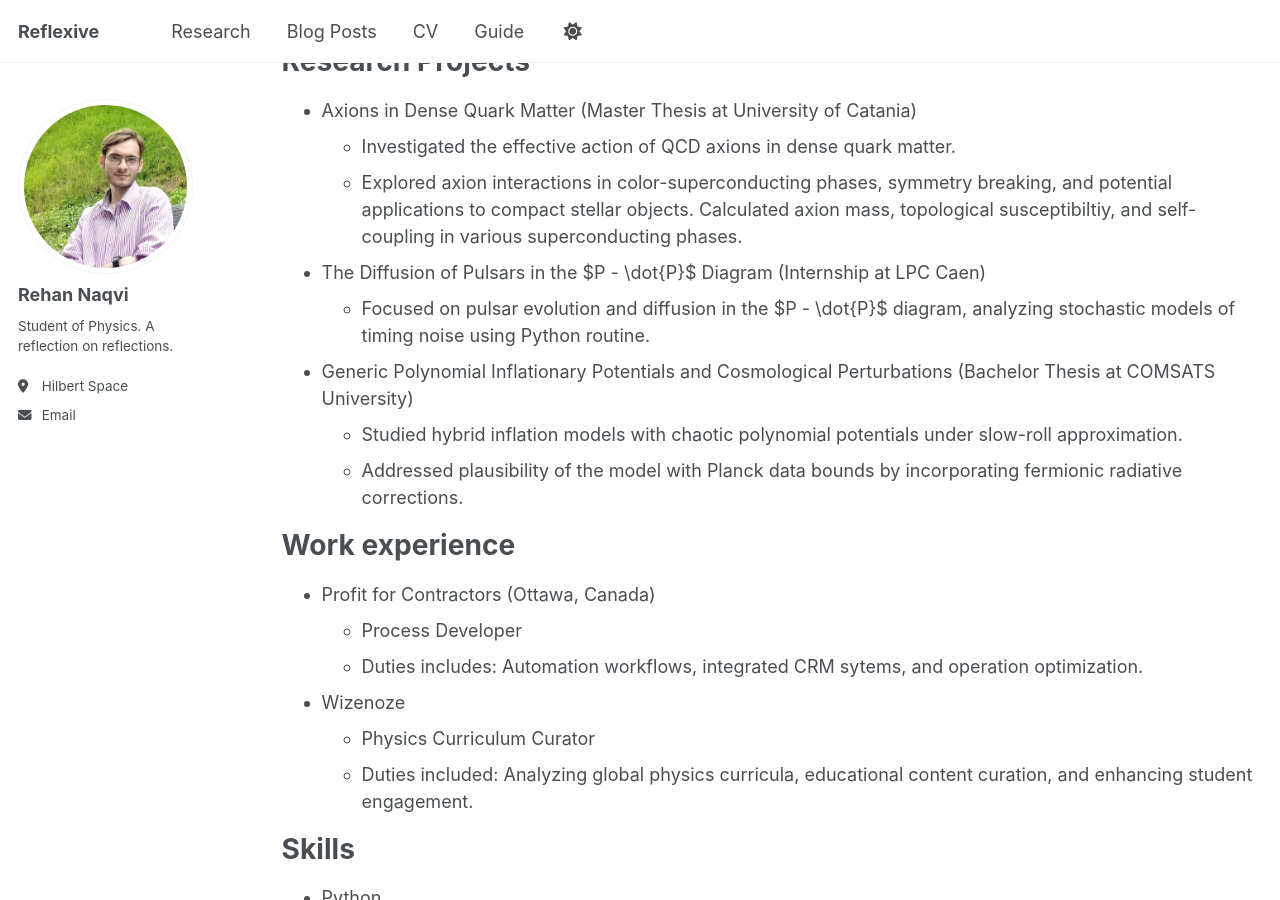
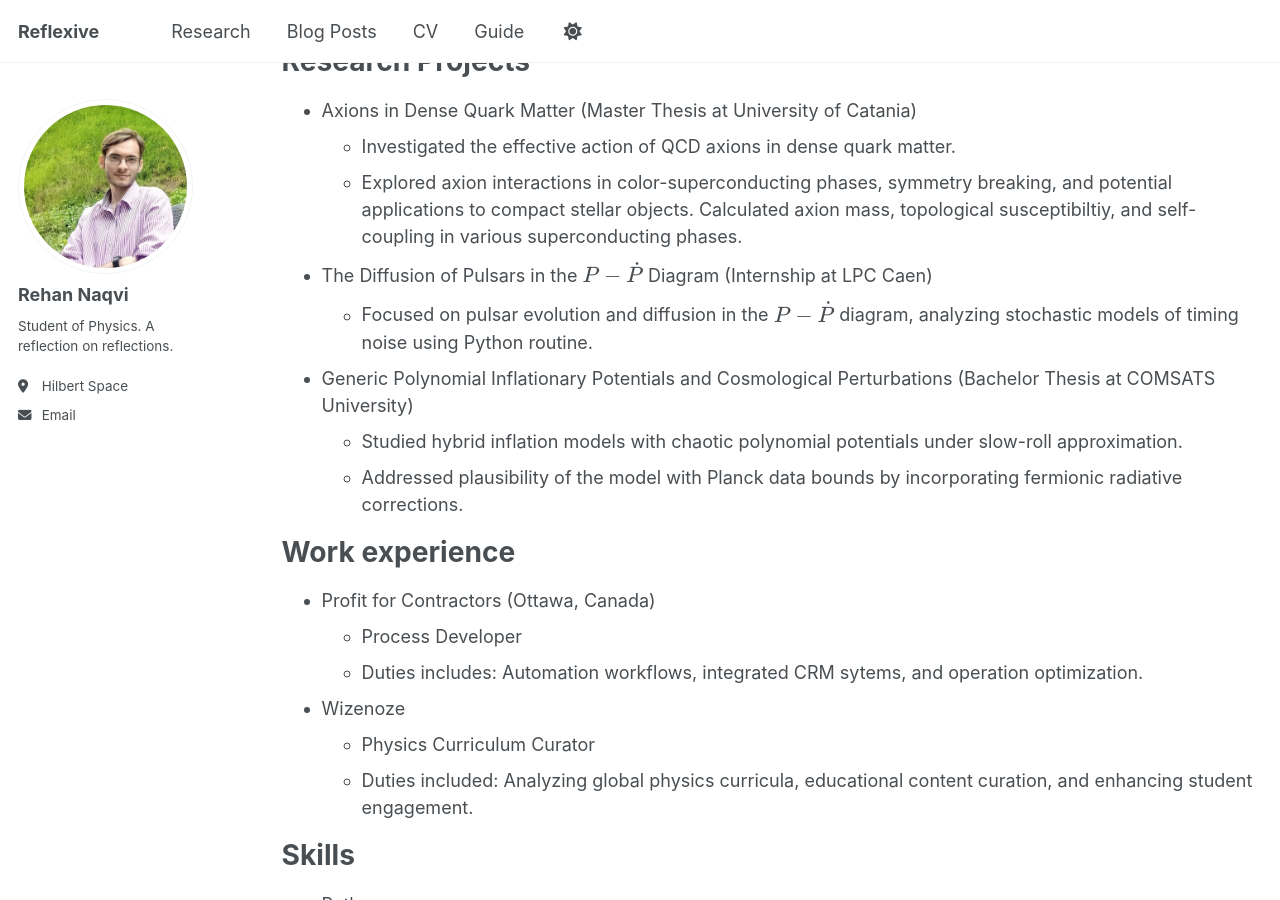
Before and after one commit to rayhannaqvi/rayhannaqvi.github.io, a Jekyll site: the page built from _pages/cv.md, in a window 1280 px wide and 900 px high, scrolled down 337 px. Built offline with Jekyll 4.4.1, drawn with Linux system fonts in a browser that asks for light colours.

Commit message:
Update cv.md

```diff
--- a/_pages/cv.md
+++ b/_pages/cv.md
@@ -23,8 +23,8 @@ Research Projects
 * Axions in Dense Quark Matter (Master Thesis at University of Catania)
   * Investigated the effective action of QCD axions in dense quark matter.
   * Explored axion interactions in color-superconducting phases, symmetry breaking, and potential applications to compact stellar objects. Calculated axion mass, topological susceptibiltiy, and self-coupling in various superconducting phases.
-* The Diffusion of Pulsars in the $P - \dot{P}$ Diagram (Internship at LPC Caen)
-  * Focused on pulsar evolution and diffusion in the $P - \dot{P}$ diagram, analyzing stochastic models of timing noise using Python routine.
+* The Diffusion of Pulsars in the \\(P - \dot{P}\\) Diagram (Internship at LPC Caen)
+  * Focused on pulsar evolution and diffusion in the \\(P - \dot{P}\\) diagram, analyzing stochastic models of timing noise using Python routine.
 * Generic Polynomial Inflationary Potentials and Cosmological Perturbations (Bachelor Thesis at COMSATS University)
   * Studied hybrid inflation models with chaotic polynomial potentials under slow-roll approximation.
   * Addressed plausibility of the model with Planck data bounds by incorporating fermionic radiative corrections.
```
